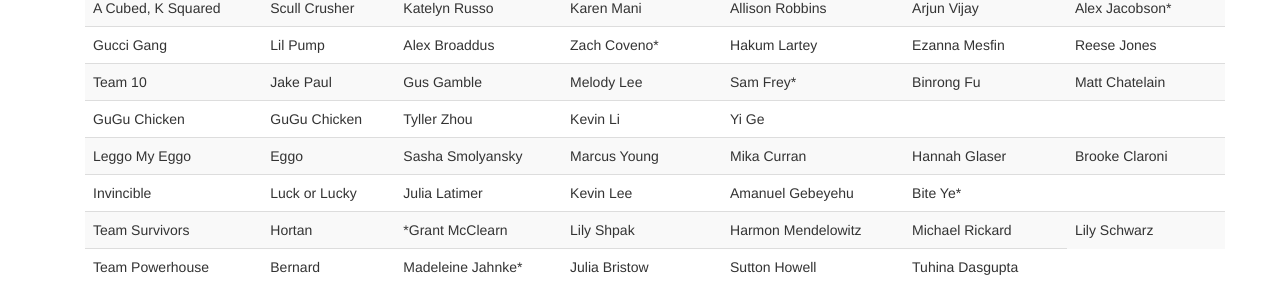
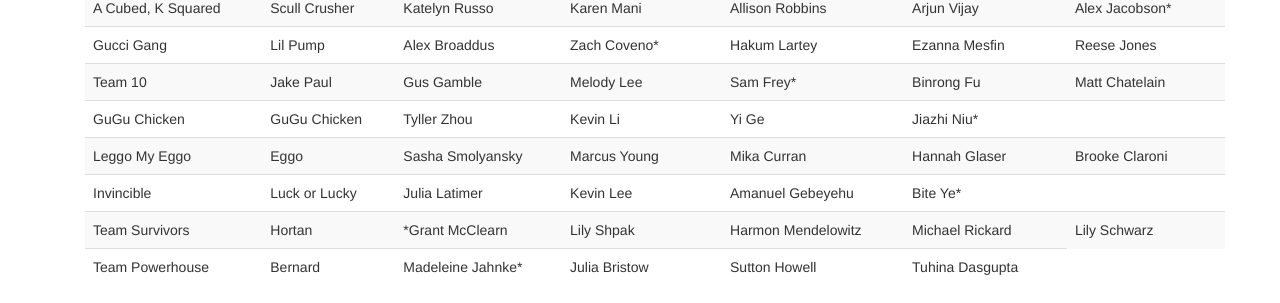
Before and after one commit to mdavidson022/CS1010-students, a Jekyll site: the page built from teams.html, in a window 1280 px wide. Shown: the part 319-622 px from the top of the page. Built offline with Jekyll 4.4.1, drawn with Linux system fonts in a browser that asks for light colours.

Commit message:
Update Team Gu GU Chicken info

```diff
--- a/teams.html
+++ b/teams.html
@@ -94,7 +94,7 @@
                 <td>Tyller Zhou</td>
                 <td>Kevin Li</td>
                 <td>Yi Ge</td>
-                <td></td>
+                <td>Jiazhi Niu*</td>
                 <td></td>
             </tr>
             <tr>
```
